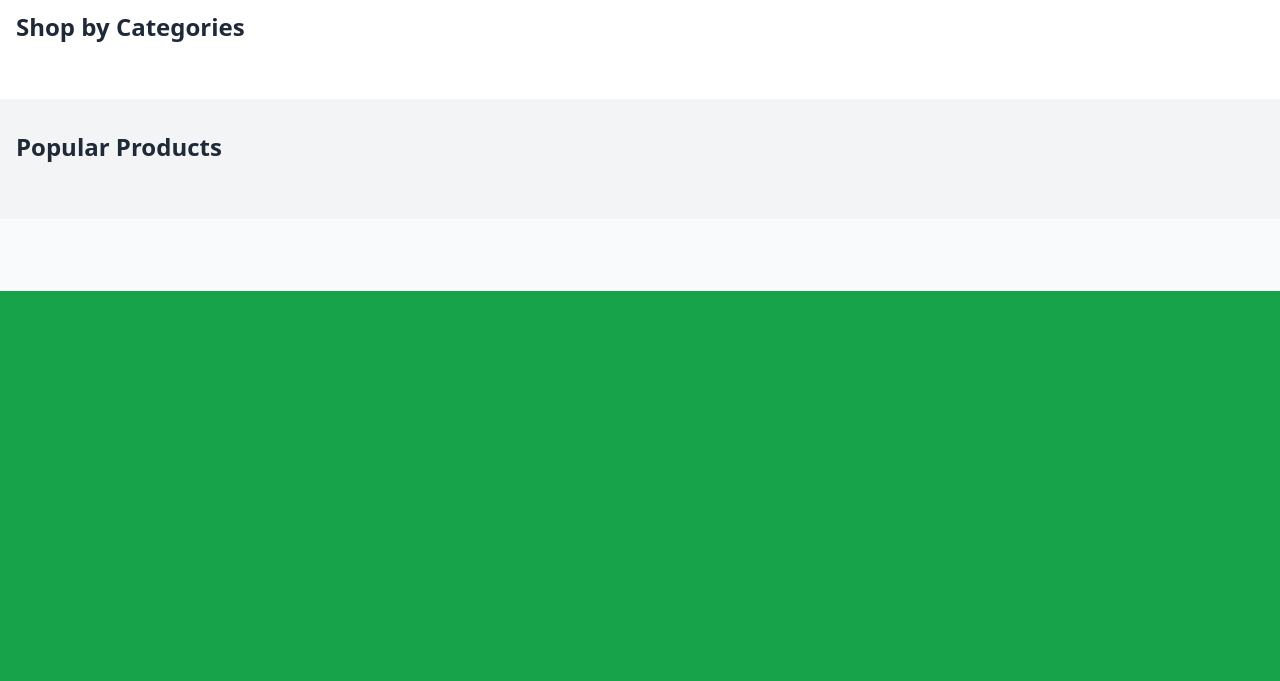
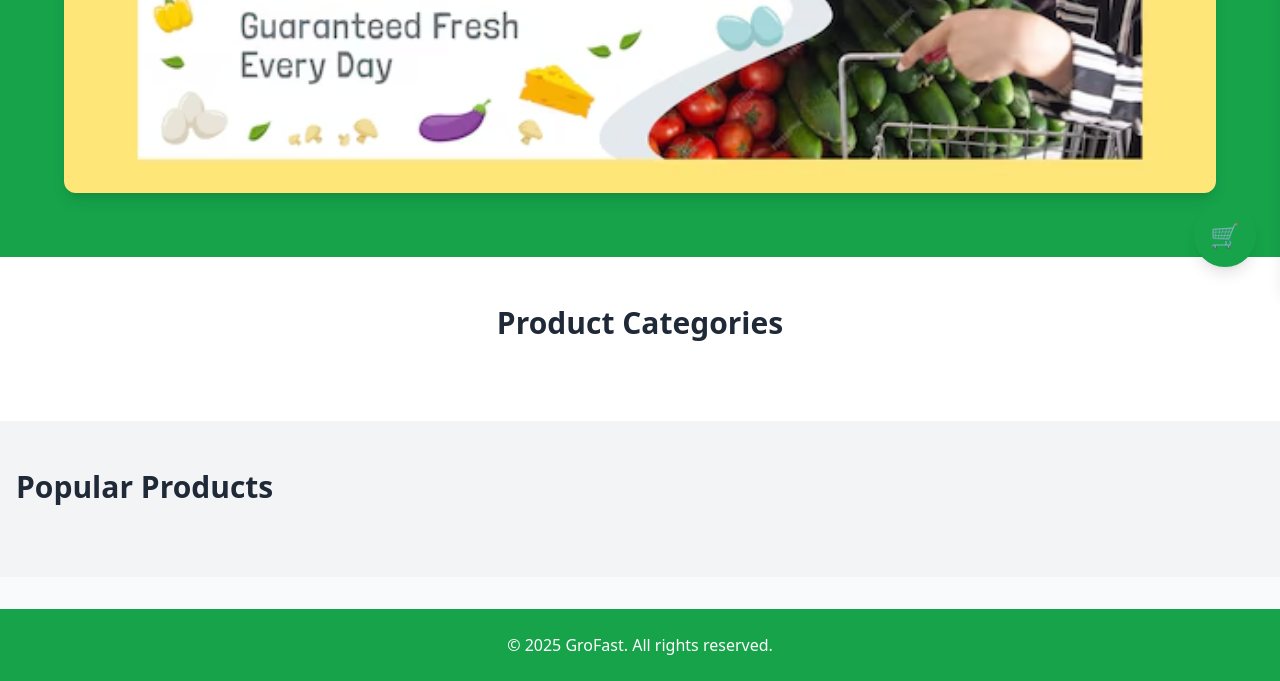
Before and after one commit to Tarikul69/GroFast-backend, a Django app: page /website/shop/ in a window 1280 px wide. Shown: the part 509-1190 px from the top of the page. Before the commit the page ends 800 px from the top, so only its background shows below. Run offline with Django 4.2, Linux system fonts and the light colour scheme; some libraries are stand-ins or nearby versions.

Commit message:
Shop UI Updated

```diff
--- a/grofast/templates/website/index.html
+++ b/grofast/templates/website/index.html
@@ -77,10 +77,10 @@
                     <img src="{% static '/images/img1.png' %}" alt="Slide 1" />
                 </div>
                 <div class="swiper-slide">
-                    <img src="https://source.unsplash.com/1200x400/?fresh-fruits" alt="Slide 2" />
+                    <img src="{% static '/images/images.jpg' %}" alt="Slide 2" />
                 </div>
                 <div class="swiper-slide">
-                    <img src="{% static '/images/img1.png' %}" alt="Slide 3" />
+                    <img src="{% static '/images/shop.png' %}" alt="Slide 3" />
                 </div>
             </div>
             <div class="swiper-pagination"></div>
--- a/grofast/templates/website/shop.html
+++ b/grofast/templates/website/shop.html
@@ -7,47 +7,82 @@
     <meta name="viewport" content="width=device-width, initial-scale=1" />
     <title>GroFast Shop</title>
     <script src="https://cdn.tailwindcss.com"></script>
+    <style>
+        .no-scrollbar::-webkit-scrollbar {
+            display: none;
+        }
+
+        .no-scrollbar {
+            -ms-overflow-style: none;
+            scrollbar-width: none;
+        }
+    </style>
 </head>
 
 <body class="bg-gray-50 text-gray-800">
 
+    <!-- Navbar -->
+    <nav class="bg-white shadow sticky top-0 z-50">
+        <div class="max-w-7xl mx-auto px-4 flex justify-between items-center h-16">
+            <a href="#" class="text-2xl font-bold text-green-600">GroFast</a>
+            <div class="hidden md:flex space-x-6">
+                <a href="#categories" class="hover:text-green-600">Categories</a>
+                <a href="#products" class="hover:text-green-600">Products</a>
+                <a href="#contact" class="hover:text-green-600">Contact</a>
+            </div>
+            <button id="menu-btn" class="md:hidden text-green-600 text-2xl">☰</button>
+        </div>
+        <div id="mobile-menu" class="md:hidden hidden px-4 pb-4">
+            <a href="#categories" class="block py-2">Categories</a>
+            <a href="#products" class="block py-2">Products</a>
+            <a href="#contact" class="block py-2">Contact</a>
+        </div>
+    </nav>
+
+    <!-- Script to Toggle Menu -->
+    <script>
+        document.getElementById('menu-btn').addEventListener('click', () => {
+            document.getElementById('mobile-menu').classList.toggle('hidden');
+        });
+    </script>
+
     <!-- Hero Section -->
-    <section class="bg-green-600 text-white text-center py-12">
-        <h1 class="text-4xl font-bold">Welcome to FreshMart</h1>
-        <p class="mt-2 text-lg">Your daily grocery shop</p>
-        <img src="{% static '/images/shop-banner.jpg' %}" alt="Shop Banner"
-            class="mt-4 mx-auto rounded-lg shadow-lg max-w-4xl" />
+    <section class="bg-green-600 text-white text-center py-16">
+        <h1 class="text-5xl font-bold">Welcome to GroFast</h1>
+        <p class="mt-4 text-xl">Your Fresh Daily Grocery Shop</p>
+        <img src="{% static 'images/shop.png' %}" alt="Shop Banner"
+            class="mt-8 mx-auto rounded-xl shadow-lg w-full max-w-6xl h-[450px] object-cover" />
     </section>
 
     <!-- Categories -->
-    <section class="py-8 bg-white">
+    <section id="categories" class="py-12 bg-white">
         <div class="max-w-7xl mx-auto px-4">
-            <h2 class="text-2xl font-semibold mb-6">Shop by Categories</h2>
+            <h2 class="text-3xl font-bold text-center mb-8">Product Categories</h2>
             <div class="flex gap-4 overflow-x-auto no-scrollbar">
                 {% for category in categories %}
-                <div class="min-w-[150px] bg-green-100 p-4 rounded-lg text-center shadow-sm hover:shadow-md">
-                    <h3 class="font-semibold">{{ category.name }}</h3>
-                </div>
+                <button onclick="filterByCategory('{{ category.name }}')" class="bg-green-100 px-4 py-2 rounded-lg shadow text-lg">
+                    {{ category.name }}
+                </button>
                 {% endfor %}
             </div>
         </div>
     </section>
 
-    <!-- Products -->
-    <section class="py-8 bg-gray-100">
+    <!-- Products Section -->
+    <section id="products" class="py-12 bg-gray-100">
         <div class="max-w-7xl mx-auto px-4">
-            <h2 class="text-2xl font-semibold mb-6">Popular Products</h2>
-            <div class="grid grid-cols-1 sm:grid-cols-2 md:grid-cols-3 lg:grid-cols-4 gap-6">
+            <h2 class="text-3xl font-semibold mb-6">Popular Products</h2>
+            <div id="productGrid" class="grid grid-cols-1 sm:grid-cols-2 md:grid-cols-3 lg:grid-cols-4 gap-6">
                 {% for product in products %}
-                <div class="bg-white p-4 rounded-lg shadow hover:shadow-md">
+                <div class="product-card bg-white p-4 rounded-lg shadow hover:shadow-lg" data-category="{{ product.category.name }}">
                     <img src="{{ product.image_url }}" alt="{{ product.name }}"
                         class="h-40 w-full object-cover rounded mb-3" />
                     <h3 class="font-semibold text-lg">{{ product.name }}</h3>
                     <p class="text-sm text-gray-500">{{ product.description }}</p>
                     <div class="flex justify-between items-center mt-2">
                         <span class="text-green-600 font-bold">${{ product.price }}</span>
-                        <button class="bg-green-600 text-white px-3 py-1 rounded hover:bg-green-700">Add to
-                            Cart</button>
+                        <button onclick="addToCart('{{ product.id }}', '{{ product.name }}', '{{ product.price }}', '{{ product.image_url }}')"
+                            class="bg-green-600 text-white px-3 py-1 rounded hover:bg-green-700">Add</button>
                     </div>
                 </div>
                 {% endfor %}
@@ -55,15 +90,82 @@
         </div>
     </section>
 
-    <!-- Product Detail Modal (Placeholder for JS Integration) -->
-    <div id="productDetail" class="hidden fixed inset-0 bg-black bg-opacity-50 flex items-center justify-center z-50">
-        <div class="bg-white p-6 rounded-lg w-full max-w-md">
-            <h2 class="text-xl font-bold mb-2">Product Name</h2>
-            <p class="mb-4">Product details go here...</p>
-            <button onclick="document.getElementById('productDetail').classList.add('hidden')"
-                class="bg-red-500 text-white px-4 py-2 rounded">Close</button>
+    <!-- Floating Cart Button -->
+    <button onclick="toggleCart()"
+        class="fixed bottom-6 right-6 bg-green-600 text-white p-4 rounded-full shadow-lg text-2xl z-50">
+        🛒
+    </button>
+
+    <!-- Cart Sidebar -->
+    <div id="cartSidebar"
+        class="fixed top-0 right-0 w-80 bg-white h-full shadow-lg transform translate-x-full transition-transform z-50 overflow-y-auto">
+        <div class="flex justify-between items-center p-4 border-b">
+            <h2 class="text-xl font-bold">Your Cart</h2>
+            <button onclick="toggleCart()" class="text-red-500 text-xl">&times;</button>
+        </div>
+        <div id="cartItems" class="p-4 space-y-4">
+            <p class="text-gray-500 text-sm">No products in cart yet.</p>
+        </div>
+        <div class="p-4 border-t">
+            <button class="bg-green-600 text-white w-full py-2 rounded hover:bg-green-700">Checkout</button>
         </div>
     </div>
+
+    <!-- Footer -->
+    <footer class="bg-green-600 text-white text-center py-6 mt-8">
+        <p>&copy; 2025 GroFast. All rights reserved.</p>
+    </footer>
+
+    <!-- JavaScript -->
+    <script>
+       art = {};
+
+            function toggleCart() {
+                const cartSidebar = document.getElementById("cartSidebar");
+                cartSidebar.classList.toggle("translate-x-full");
+            }
+
+            function addToCart(id, name, price, image) {
+                if (!cart[id]) {
+                    cart[id] = { name, price, image, quantity: 1 };
+                } else {
+                    cart[id].quantity += 1;
+                }
+                renderCart();
+            }
+
+            function renderCart() {
+                const cartItems = document.getElementById("cartItems");
+                cartItems.innerHTML = "";
+                if (Object.keys(cart).length === 0) {
+                    cartItems.innerHTML = `<p class="text-gray-500 text-sm">No products in cart yet.</p>`;
+                    return;
+                }
+                for (const id in cart) {
+                    const item = cart[id];
+                    cartItems.innerHTML += `
+              <div class="flex items-center gap-4">
+                <img src="${item.image}" class="w-14 h-14 object-cover rounded" />
+                <div>
+                  <h4 class="font-semibold">${item.name}</h4>
+                  <p class="text-sm text-gray-600">${item.quantity} × $${item.price}</p>
+                </div>
+              </div>
+        `;
+                }
+            }
+
+            function filterByCategory(category) {
+                const cards = document.querySelectorAll(".product-card");
+                cards.forEach(card => {
+                    if (card.dataset.category === category || category === "All") {
+                        card.classList.remove("hidden");
+                    } else {
+                        card.classList.add("hidden");
+                    }
+                });
+            }
+        </script>
 
 </body>
 
```
Also changed, not shown: grofast/static/images/images.jpg (added), grofast/static/images/shop.png (added).
